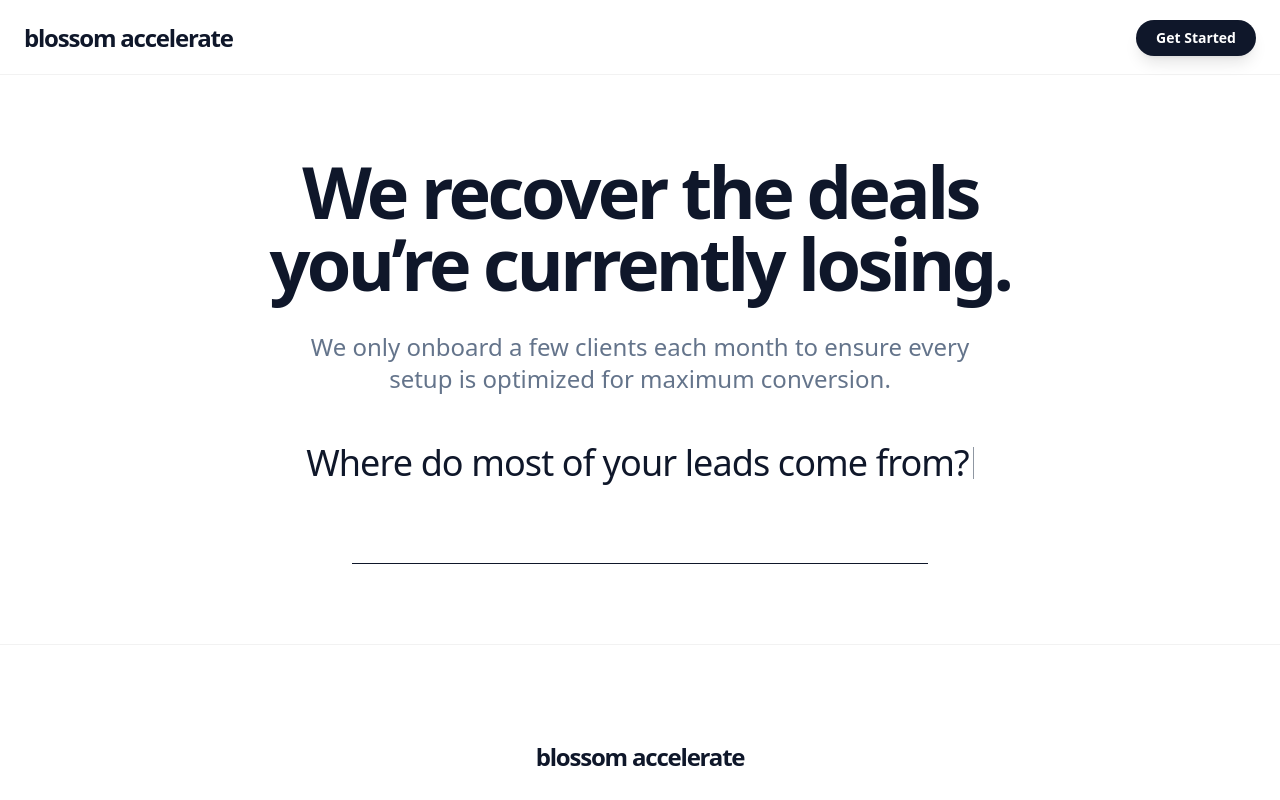
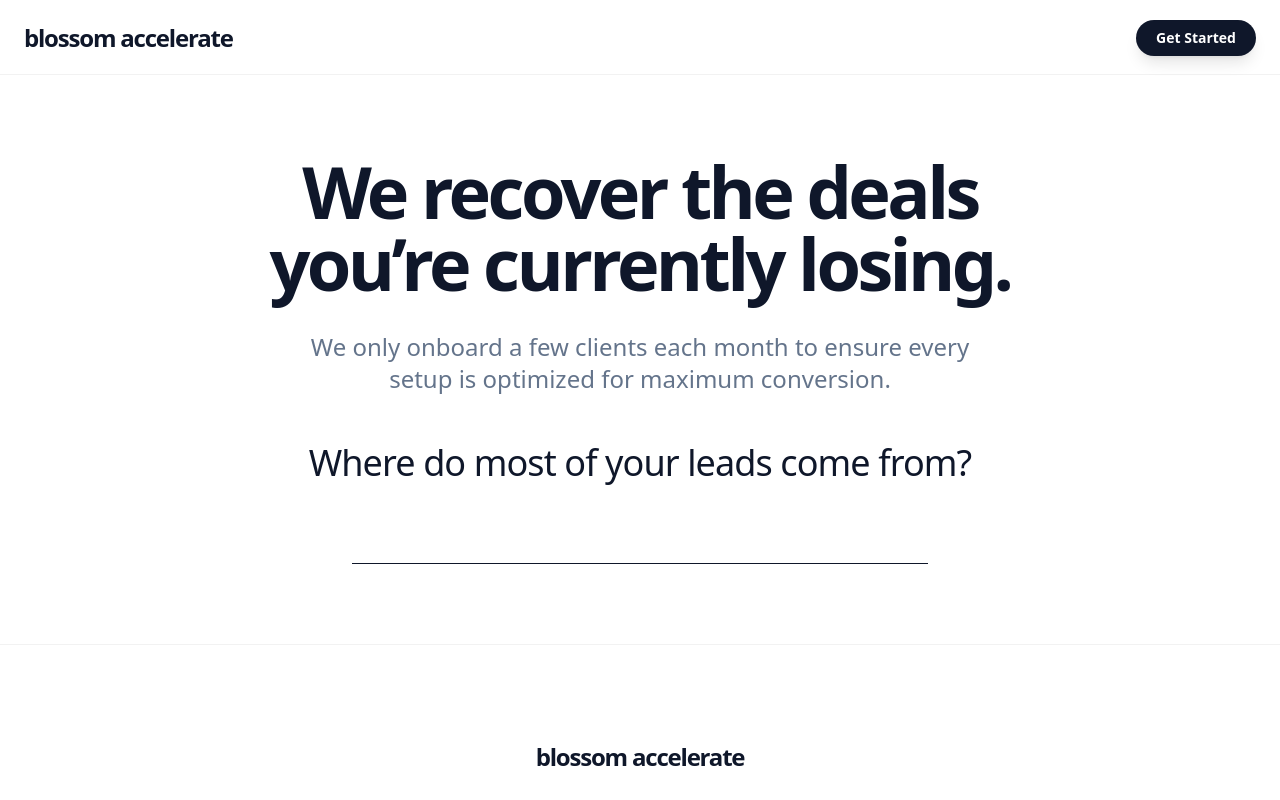
Before and after one commit to orlandoperflo/blossom, a Next.js app: page / in a window 1280 px wide. Both pictures are taken after a click on the button "Book Your Strategy Call". Shown: the part 6327-7127 px from the top of the page. Built offline with nearby package versions, Linux system fonts and the light colour scheme.

Commit message:
Remove CTA question caret and blinking indicator

```diff
--- a/components/LandingPage.jsx
+++ b/components/LandingPage.jsx
@@ -754,10 +754,7 @@ const LandingPage = () => {
                 className="w-full max-w-3xl"
               >
                 <p className="text-center text-2xl sm:text-3xl md:text-4xl font-thin tracking-tight text-slate-900 mb-5 min-h-[3.25rem] md:min-h-[4.5rem] flex items-center justify-center">
-                  <span>
-                    {animatedQuestionText}
-                    <span className="inline-block w-[1px] h-[0.9em] ml-1 align-[-0.08em] bg-slate-700 animate-pulse" />
-                  </span>
+                  <span>{animatedQuestionText}</span>
                 </p>
                 {!isQuestionTyping && (
                   <input
```
